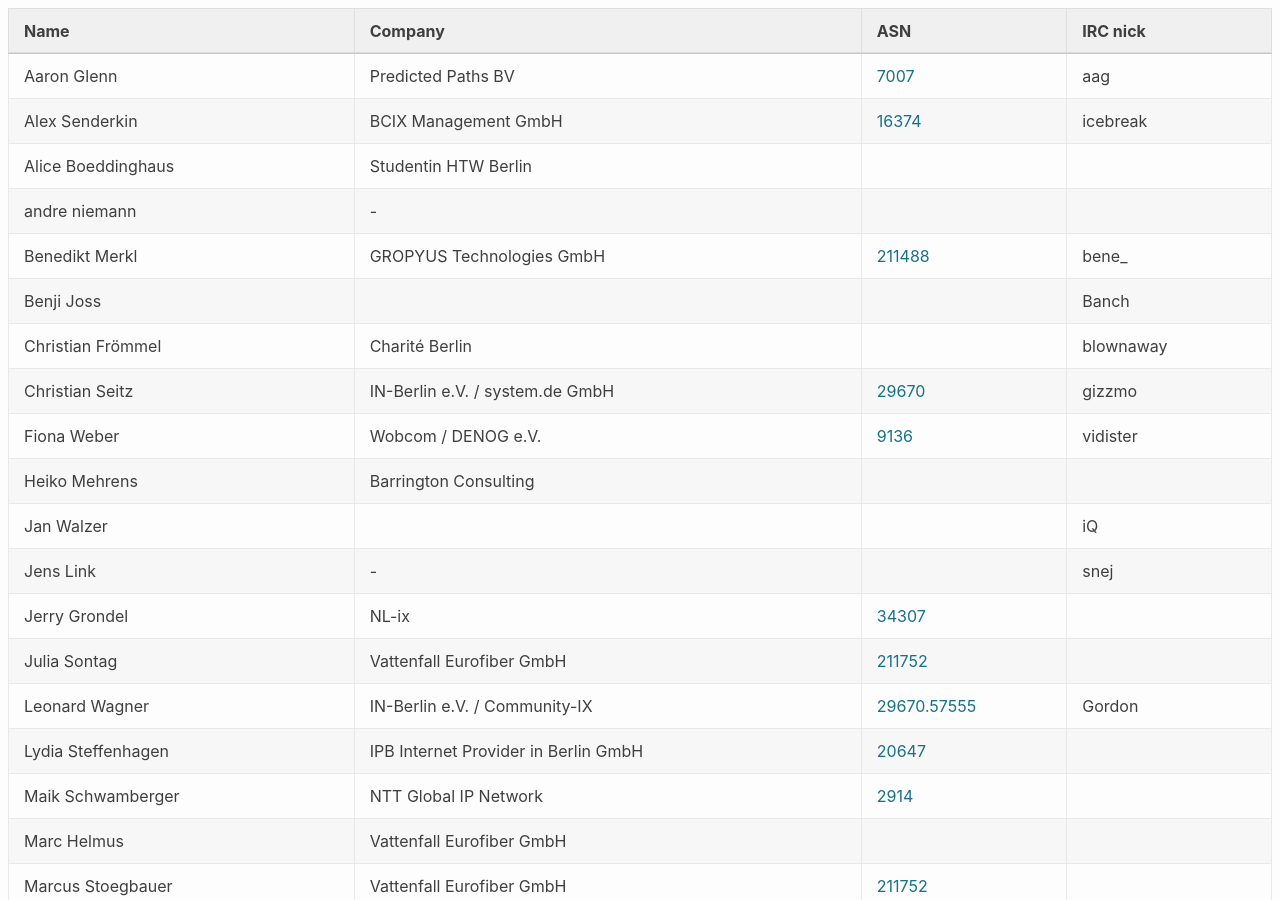
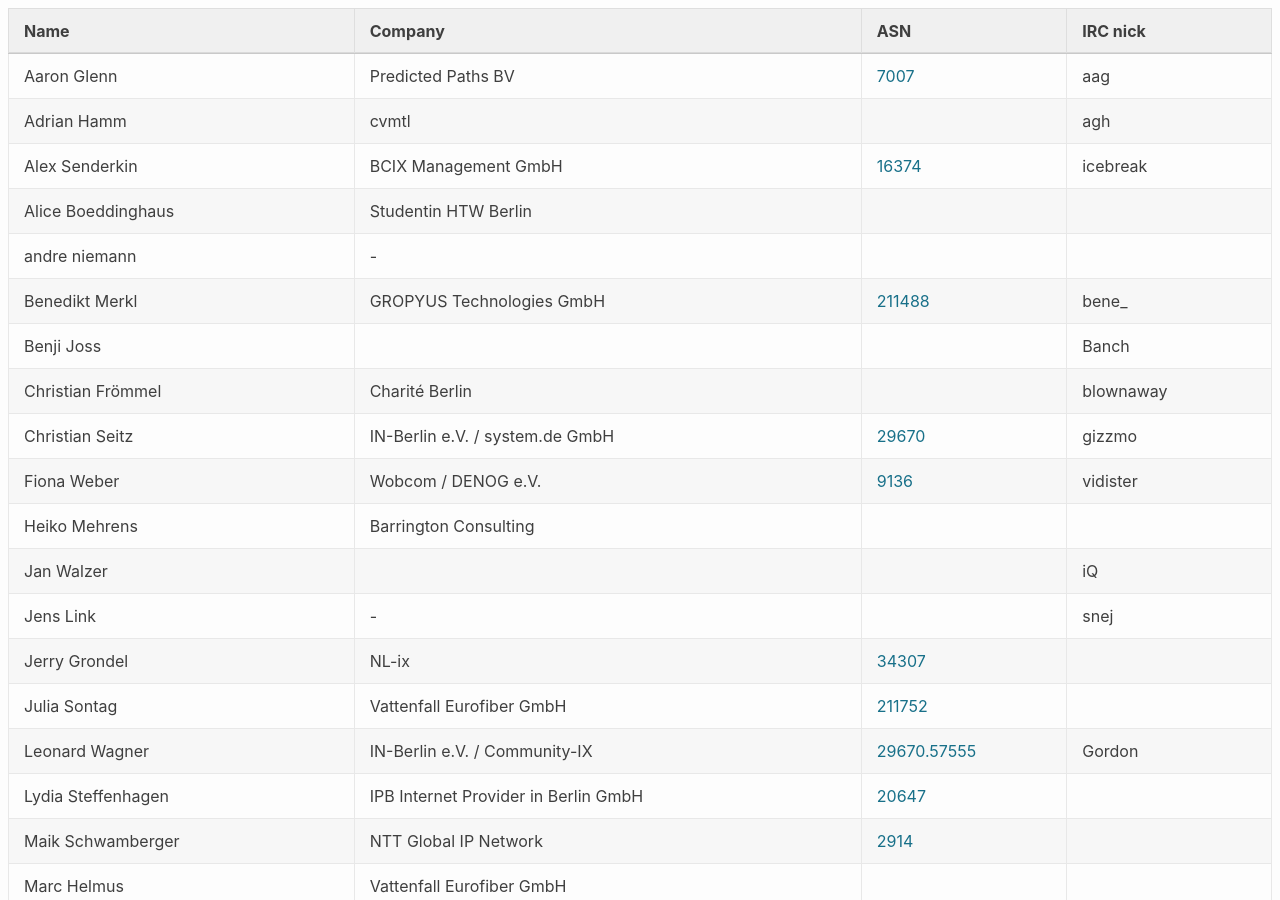
Before and after one commit to denog/pretix-attendeelist, a Jekyll site: the page built from meetup2023_02/index.markdown, in a window 1280 px wide and 900 px high. Built offline with Jekyll 4.4.1, drawn with Linux system fonts in a browser that asks for light colours.

Commit message:
Latest data: Mon Mar 13 17:09:59 UTC 2023

```diff
--- a/_data/attendees_denog_meetup_2023_02.json
+++ b/_data/attendees_denog_meetup_2023_02.json
@@ -4,6 +4,12 @@
     "company": "Predicted Paths BV",
     "irc": "aag",
     "asn": "7007"
+  },
+  {
+    "name": "Adrian Hamm",
+    "company": "cvmtl",
+    "irc": "agh",
+    "asn": null
   },
   {
     "name": "Alex Senderkin",
```
